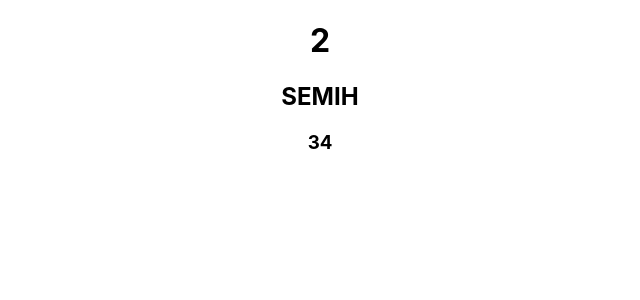
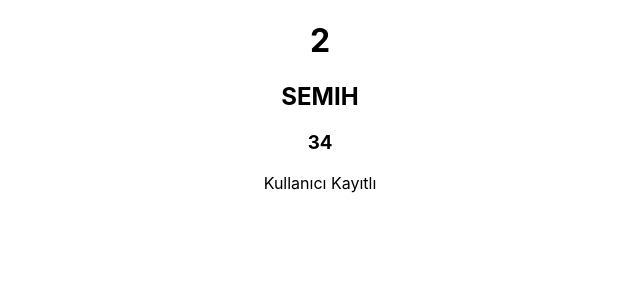
Before and after one commit to DaghanSoftware/ReactEgitimSerisi, a React (Create React App) app in the folder React Project/ReactEgitimSerisi/reactapp/: page / in a window 1280 px wide. Shown: the top 300 px of the page, without its empty margins (320-960 px from the left). Built offline with nearby package versions, Linux system fonts and the light colour scheme.

Commit message:
Ternary operatörü kullanımı

```diff
--- a/React Project/ReactEgitimSerisi/reactapp/src/App.js
+++ b/React Project/ReactEgitimSerisi/reactapp/src/App.js
@@ -2,12 +2,18 @@ import './App.css';
 
 function App() {
   const test = 34;
+  const isAuth = true;
   return (
 
     <div className="App">
       <h1>{1+1}</h1>
       <h2>{"semih".toUpperCase()}</h2>
       <h3>{test}</h3>
+      <div>
+        {
+          isAuth ? <p>Kullanıcı Kayıtlı</p> : null
+        }
+      </div>
     </div>
   );
 }
```
